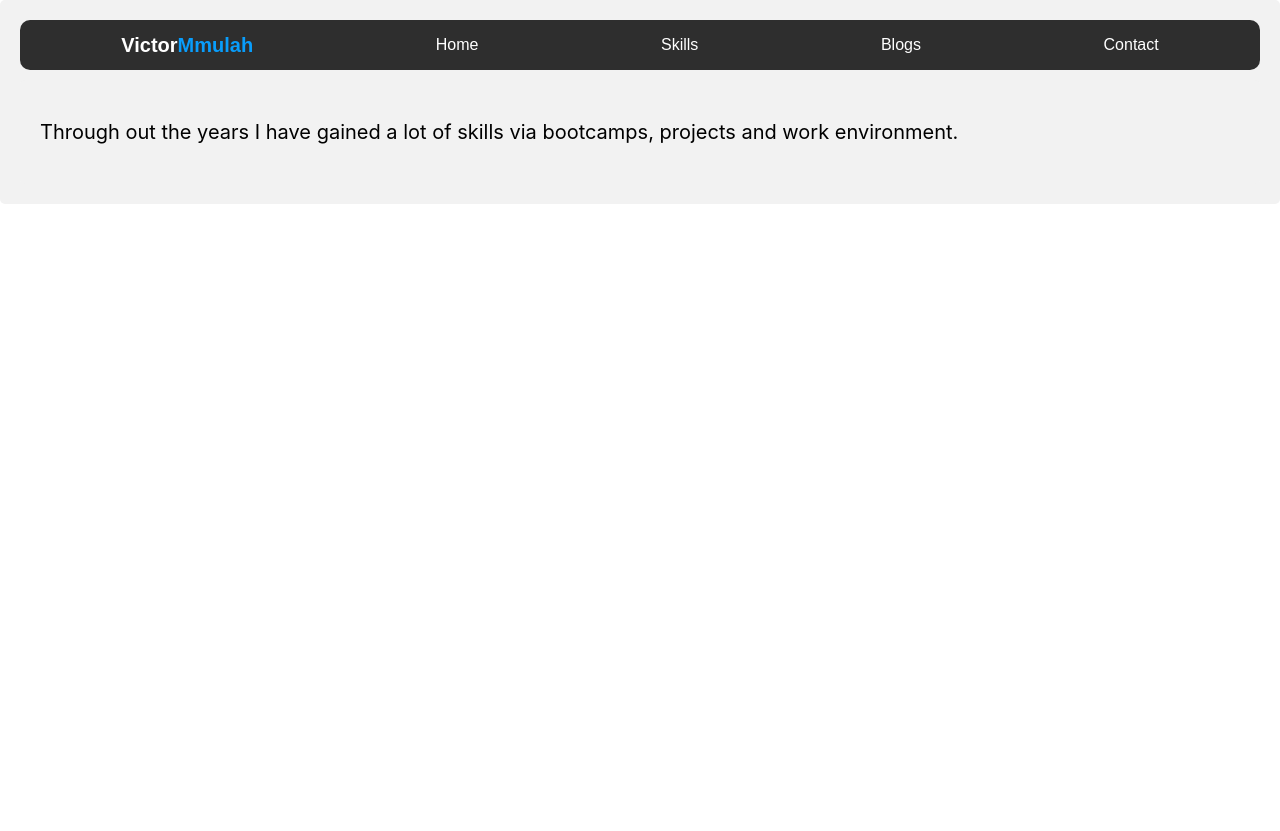
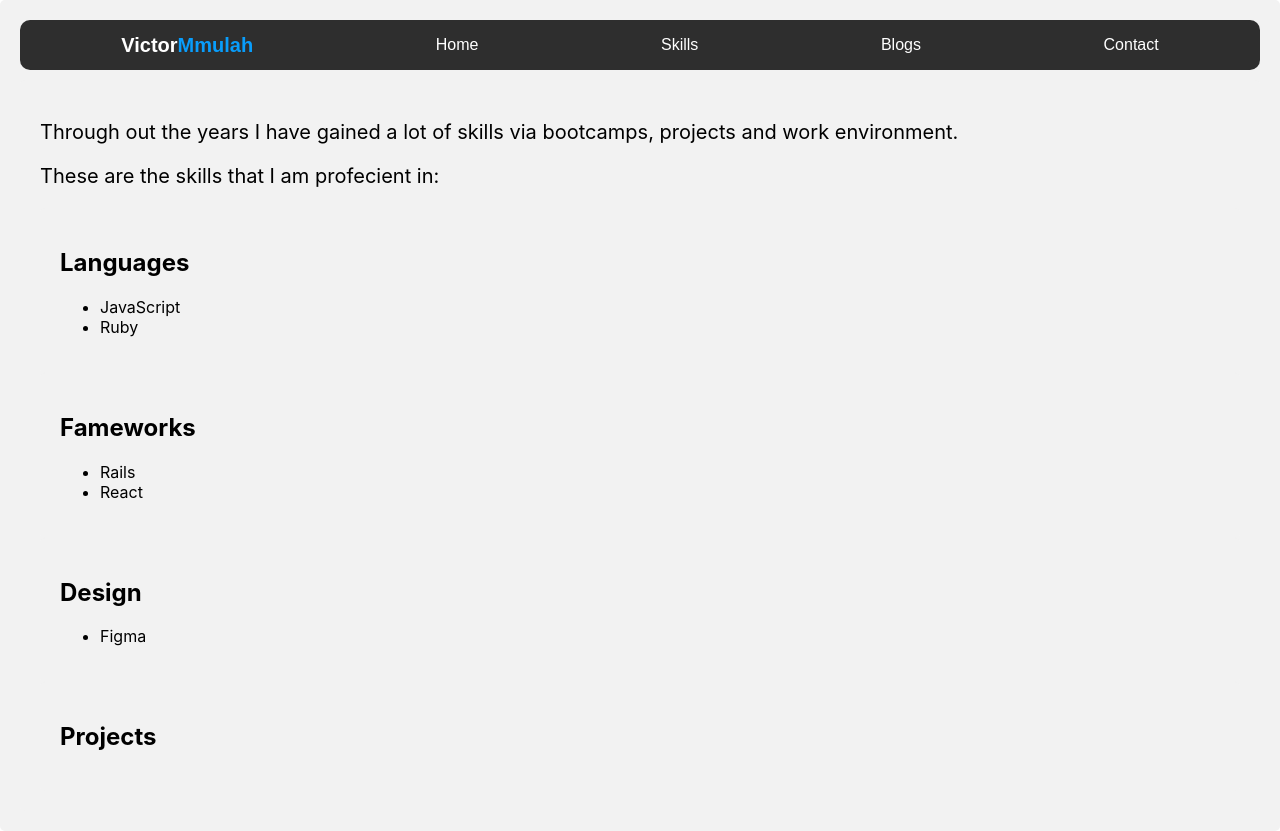
Before and after one commit to mmulahvictor/myPortfolio, a React (Create React App) app: page /skills in a window 1280 px wide. Before the commit the page ends 800 px from the top, so only its background shows below. Built offline with nearby package versions, Linux system fonts and the light colour scheme.

Commit message:
minor changes

```diff
--- a/src/components/skills/Skills.js
+++ b/src/components/skills/Skills.js
@@ -1,13 +1,40 @@
-import React from 'react'
+import React from 'react';
+import './skills.css'
 
-function Skills() {
+function Skills () {
   return (
     <div>
       <p>
         Through out the years I have gained a lot of skills via bootcamps, projects and work environment.
       </p>
+      <p>
+        These are the skills that I am profecient in:
+      </p>
+      <div className='languages'>
+        <h2>Languages</h2>
+        <ul>
+          <li>JavaScript</li>
+          <li>Ruby</li>
+        </ul>
+      </div>
+      <div>
+        <h2>Fameworks</h2>
+        <ul>
+          <li>Rails</li>
+          <li>React</li>
+        </ul>
+      </div>
+      <div>
+        <h2>Design</h2>
+        <ul>
+          <li>Figma</li>
+        </ul>
+      </div>
+      <div>
+        <h2>Projects</h2>
+      </div>
     </div>
-  )
+  );
 }
 
-export default Skills
+export default Skills;
--- /dev/null
+++ b/src/components/skills/skills.css
@@ -0,0 +1,3 @@
+* {
+    border: 2px red;
+}
```
